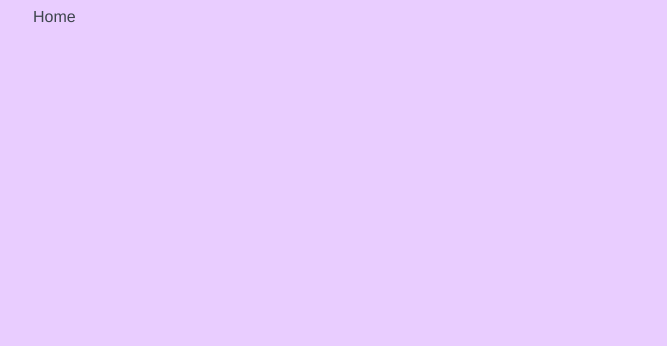
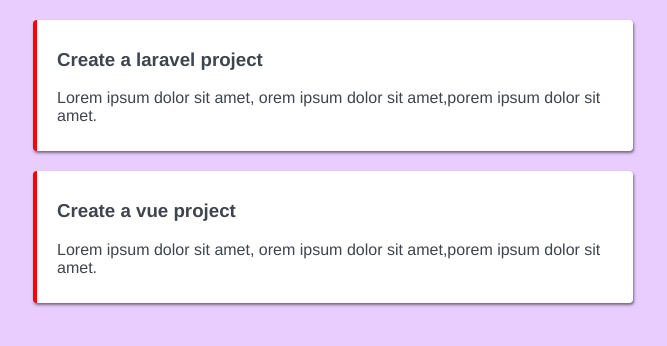
Before and after one commit to vermataruna/vue-task-planner, a Vue app: page / in a window 1280 px wide. Shown: the top 346 px of the page, without its empty margins (307-974 px from the left). Built offline with nearby package versions, Linux system fonts and the light colour scheme; data requests are answered from the project's data file.

Commit message:
fetch and display tasks on home

```diff
--- /dev/null
+++ b/src/components/SingleTask.vue
@@ -0,0 +1,35 @@
+<template>
+  <div class="task">
+      <div class="actions">
+          <h3>{{task.title}}</h3>
+      </div>
+      <div class="details">
+          <p>{{task.details}}</p>
+      </div>
+  </div>
+</template>
+
+<script>
+export default {
+    props: [
+        'task'
+    ]
+}
+</script>
+
+<style>
+
+  .task {
+      margin: 20px auto;
+      background: white;
+      padding: 10px 20px;
+      border-radius: 4px;
+      box-shadow: 1px 2px 3px rgb(0,0,0,0.5);
+      border-left: 4px solid red;
+  }
+
+  h3 {
+      cursor: pointer;
+  }
+
+</style>
--- a/src/views/HomeView.vue
+++ b/src/views/HomeView.vue
@@ -1,16 +1,33 @@
 <template>
   <div class="home">
-    Home
+    <div v-if="tasks.length">
+      <div v-for="task in tasks" :key="task.id">
+        <single-task :task="task" />
+      </div>
+    </div>
   </div>
 </template>
 
 <script>
-// @ is an alias to /src
+import SingleTask from '../components/SingleTask.vue';
 
 export default {
   name: 'HomeView',
   components: {
+    SingleTask
+  },
 
-  }
+  data() {
+    return {
+      tasks: []
+    }
+  },
+  mounted() {
+    //local json server route
+    fetch('http://localhost:3000/tasks')
+      .then(res => res.json())
+      .then(data => this.tasks = data)
+      .catch(error => console.log(error.message))
+  },
 }
 </script>
```
